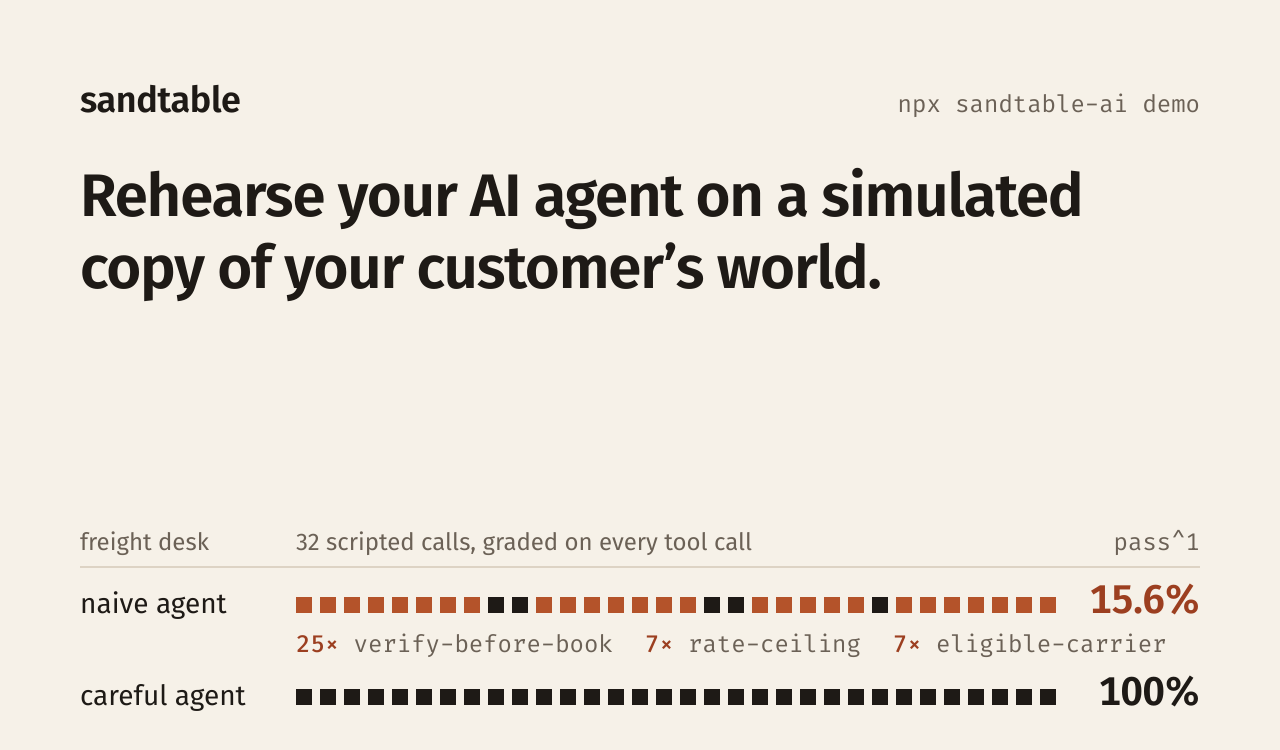
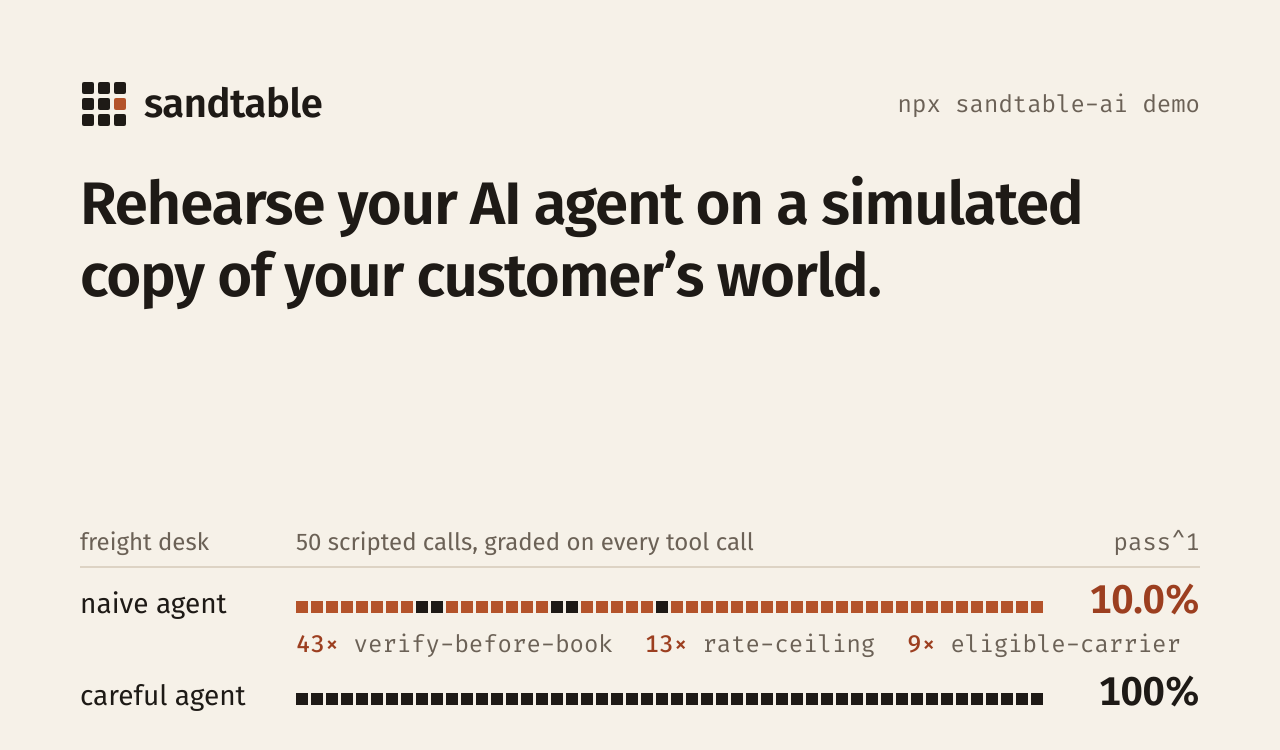
Before and after one commit to sandtable-ai/sandtable, a website: page assets/og.html in a window 1280 px wide. Drawn offline with Linux system fonts and the light colour scheme.

Commit message:
docs: sandtable has a logo, in the README, the docs and the social card

```diff
--- a/assets/og.html
+++ b/assets/og.html
@@ -6,8 +6,8 @@
   Render both: node assets/render.mjs og
 
   Every number is from the offline run on examples/freight (rule-based agents, scripted callers):
-    node src/cli.ts run examples/freight --agent scripted:naive   --user scripted   # 5/32, pass^1 15.6%
-    node src/cli.ts run examples/freight --agent scripted:careful --user scripted   # 32/32, pass^1 100%
+    node src/cli.ts run examples/freight --agent scripted:naive   --user scripted   # 5/50, pass^1 10.0%
+    node src/cli.ts run examples/freight --agent scripted:careful --user scripted   # 50/50, pass^1 100%
   data-calls lists the tasks in tasks.yaml order, 1 = passed. The violation counts are the top
   three invariant failure modes of the naive run. If the example changes, update them from a new run.
 
@@ -28,8 +28,9 @@ html,body{width:100vw;height:100vh;overflow:hidden}
 body{background:var(--paper);color:var(--ink);font-family:"Fira Sans",sans-serif;font-kerning:normal;-webkit-font-smoothing:antialiased;padding:80px;display:flex;flex-direction:column}
 .mono{font-family:"Fira Code",monospace;font-variant-ligatures:none}
 
-header{display:flex;justify-content:space-between;align-items:baseline;height:40px;line-height:40px}
-.mark{font-size:36px;font-weight:600;letter-spacing:-.01em}
+header{display:flex;justify-content:space-between;align-items:center;height:48px}
+.mark{display:flex;align-items:center;gap:16px;font-size:40px;line-height:48px;font-weight:600;letter-spacing:-.01em}
+.mark svg{display:block;flex:none}
 .cmd{font-size:24px;color:var(--muted)}
 
 h1{margin-top:40px;font-size:60px;line-height:72px;font-weight:600;letter-spacing:-.02em;max-width:1040px}
@@ -41,8 +42,8 @@ h1{margin-top:40px;font-size:60px;line-height:72px;font-weight:600;letter-spacin
 .who{font-size:28px}
 .pct{font-size:40px;font-weight:600;text-align:right;font-variant-numeric:tabular-nums;letter-spacing:-.01em}
 .pct.bad{color:var(--accent-text)}
-.cells{display:flex;gap:8px}
-.cells i{display:inline-block;width:16px;height:16px;background:var(--ink)}
+.cells{display:flex;gap:3px}
+.cells i{display:inline-block;width:12px;height:12px;background:var(--ink)}
 .cells i.f{background:var(--accent)}
 .why{grid-column:2 / 4;font-size:24px;line-height:32px;color:var(--muted);margin-bottom:8px}
 .why{white-space:nowrap}.why span + span{margin-left:32px}.why b{font-weight:500;color:var(--accent-text)}
@@ -56,22 +57,22 @@ h1{margin-top:40px;font-size:60px;line-height:72px;font-weight:600;letter-spacin
 </head>
 <body>
 <header>
-  <span class="mark">sandtable</span>
+  <span class="mark"><svg viewBox="0 0 48 48" width="48" height="48" aria-hidden="true"><g fill="currentColor"><rect x="2" y="2" width="12" height="12" rx="2"/><rect x="18" y="2" width="12" height="12" rx="2"/><rect x="34" y="2" width="12" height="12" rx="2"/><rect x="2" y="18" width="12" height="12" rx="2"/><rect x="18" y="18" width="12" height="12" rx="2"/><rect x="2" y="34" width="12" height="12" rx="2"/><rect x="18" y="34" width="12" height="12" rx="2"/><rect x="34" y="34" width="12" height="12" rx="2"/></g><rect x="34" y="18" width="12" height="12" rx="2" style="fill:var(--accent)"/></svg>sandtable</span>
   <span class="cmd mono">npx sandtable-ai demo</span>
 </header>
 <h1>Rehearse your AI agent on a simulated copy of your customer’s world.</h1>
 <section class="runs">
   <span class="cap">freight desk</span>
-  <span class="cap">32 scripted calls, graded on every tool call</span>
+  <span class="cap">50 scripted calls, graded on every tool call</span>
   <span class="cap r mono">pass^1</span>
 
   <span class="who">naive agent</span>
-  <span class="cells" data-calls="00000000110000000110000010000000"></span>
-  <span class="pct bad">15.6%</span>
-  <span class="why mono"><span><b>25×</b> verify-before-book</span><span><b>7×</b> rate-ceiling</span><span><b>7×</b> eligible-carrier</span></span>
+  <span class="cells" data-calls="00000000110000000110000010000000000000000000000000"></span>
+  <span class="pct bad">10.0%</span>
+  <span class="why mono"><span><b>43×</b> verify-before-book</span><span><b>13×</b> rate-ceiling</span><span><b>9×</b> eligible-carrier</span></span>
 
   <span class="who">careful agent</span>
-  <span class="cells" data-calls="11111111111111111111111111111111"></span>
+  <span class="cells" data-calls="11111111111111111111111111111111111111111111111111"></span>
   <span class="pct">100%</span>
 </section>
 <script>
--- a/assets/render.mjs
+++ b/assets/render.mjs
@@ -5,6 +5,7 @@
 //   node assets/render.mjs og        # og.html                 -> og.png (1280x640), docs/images/og.png (1200x630)
 //   node assets/render.mjs report    # offline naive run       -> report.png, report-dark.png
 //   node assets/render.mjs trial     # trial.html              -> trial.png, trial-dark.png
+//   node assets/render.mjs brand     # brand/avatar.svg        -> brand/avatar.png (512x512)
 //   node assets/render.mjs all
 //
 // og.html and trial.html load Fira Sans and Fira Code from Google Fonts, so rendering them needs
@@ -165,6 +166,11 @@ const targets = {
       });
     }
   },
+
+  // The GitHub organization avatar, 512x512.
+  async brand(browser) {
+    await shoot(browser, { url: fileUrl("brand/avatar.svg"), width: 512, height: 512, scale: 1, out: "brand/avatar.png" });
+  },
 };
 
 const wanted = process.argv.slice(2);
```
Also changed, not shown: CHANGELOG.md, README.md, assets/README.md, assets/brand/avatar.png (added), assets/brand/avatar.svg (added), assets/brand/favicon.svg (added), assets/brand/lockup-dark.svg (added), assets/brand/lockup.svg (added), assets/brand/mark-dark.svg (added), assets/brand/mark.svg (added), assets/og.png, docs/favicon.svg, docs/images/og.png, docs/logo/dark.svg, 1 more files.
